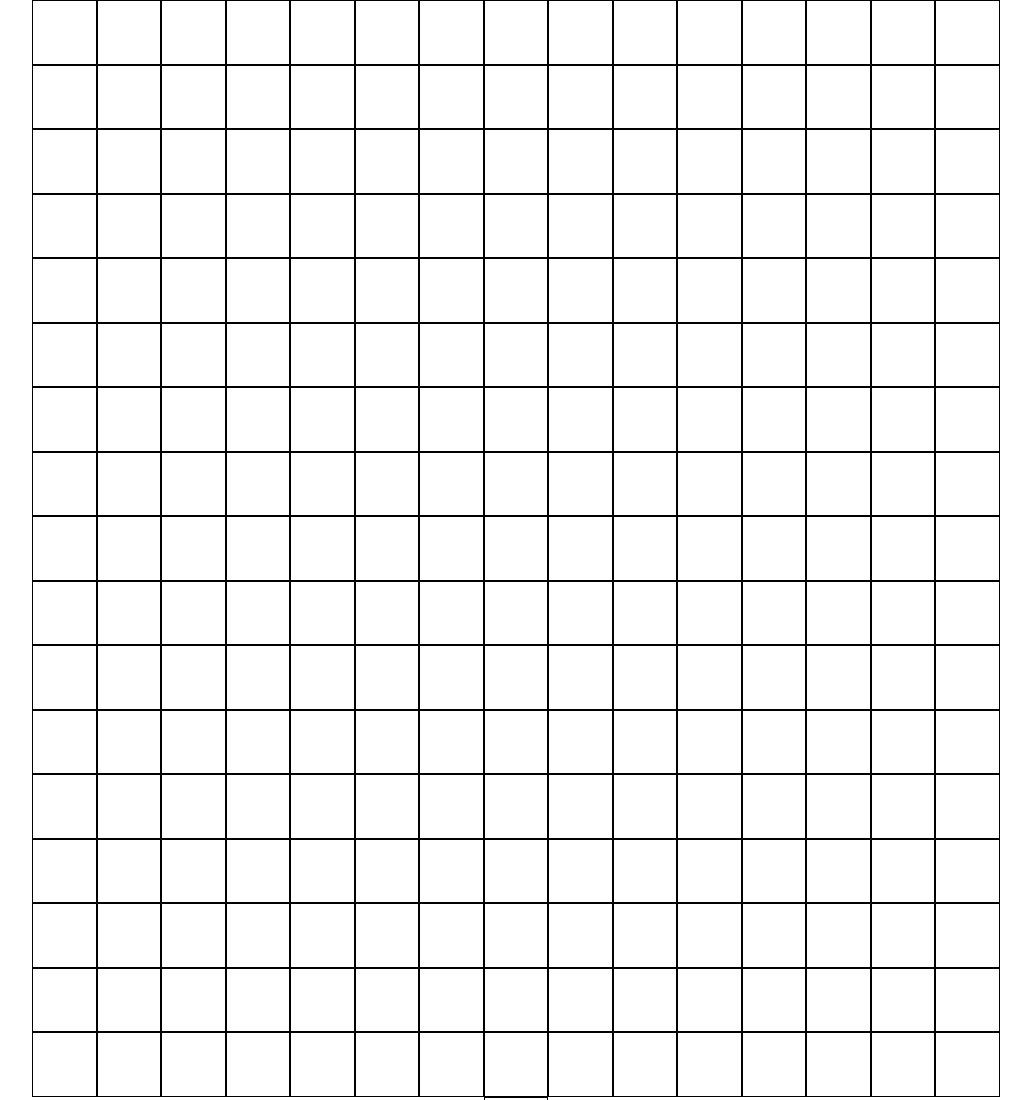
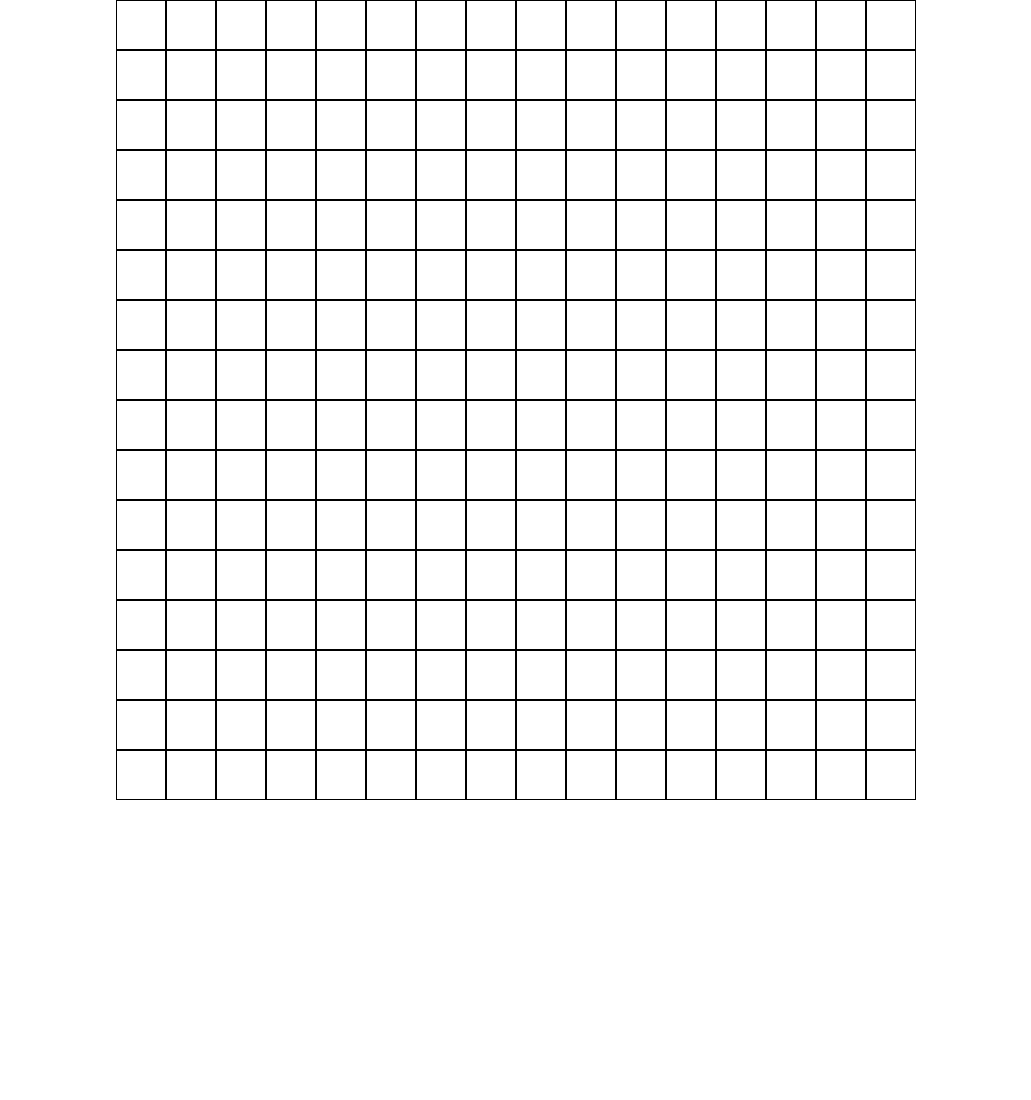
Before and after one commit to npwhl/etch-a-sketch, a plain HTML site: page index.html in a window 1280 px wide. Shown: the top 1100 px of the page, without its empty margins (124-1155 px from the left). After the commit the page ends 800 px from the top, so only its background shows below. Drawn offline with Linux system fonts and the light colour scheme.

Commit message:
Fix grid calculation error
The grid now displays properly when the webpage is viewed at 100%.
The grid displays inaccurately when the webpage is zoomed in and out,
will have to fix later.

```diff
--- a/script.js
+++ b/script.js
@@ -1,16 +1,17 @@
 const easel = document.querySelector("#easel");
-const GRID_HEIGHT = 1000;
-
+const GRID_HEIGHT = 800;
+const BORDER_WIDTH = 1;
 easel.style.height = `${GRID_HEIGHT}px`;
 easel.style.width = `${GRID_HEIGHT}px`;
 
 function createGrid(rowSize) {
-    let squareHeight = GRID_HEIGHT/rowSize;
+    let squareHeight = GRID_HEIGHT/rowSize - 2*BORDER_WIDTH;
     for(let count = 0; count < rowSize*rowSize; count++) {
         const square = document.createElement("div");
         square.classList.add("square");
         square.style.height = `${squareHeight}px`;
         square.style.width = `${squareHeight}px`;
+        square.style.border = `${BORDER_WIDTH}px solid black`;
         easel.appendChild(square);
     }
 }
--- a/style.css
+++ b/style.css
@@ -13,14 +13,7 @@ body {
     display: flex;
     flex-wrap: wrap;
     justify-content: center;
-    align-items: stretch;
+    align-items: center;
     height: 1000px;
     width: 1000px;
-
 }
-
-.square {
-    border: 1px solid black;
-    width: 0;
-    height: 0;
-}
```
